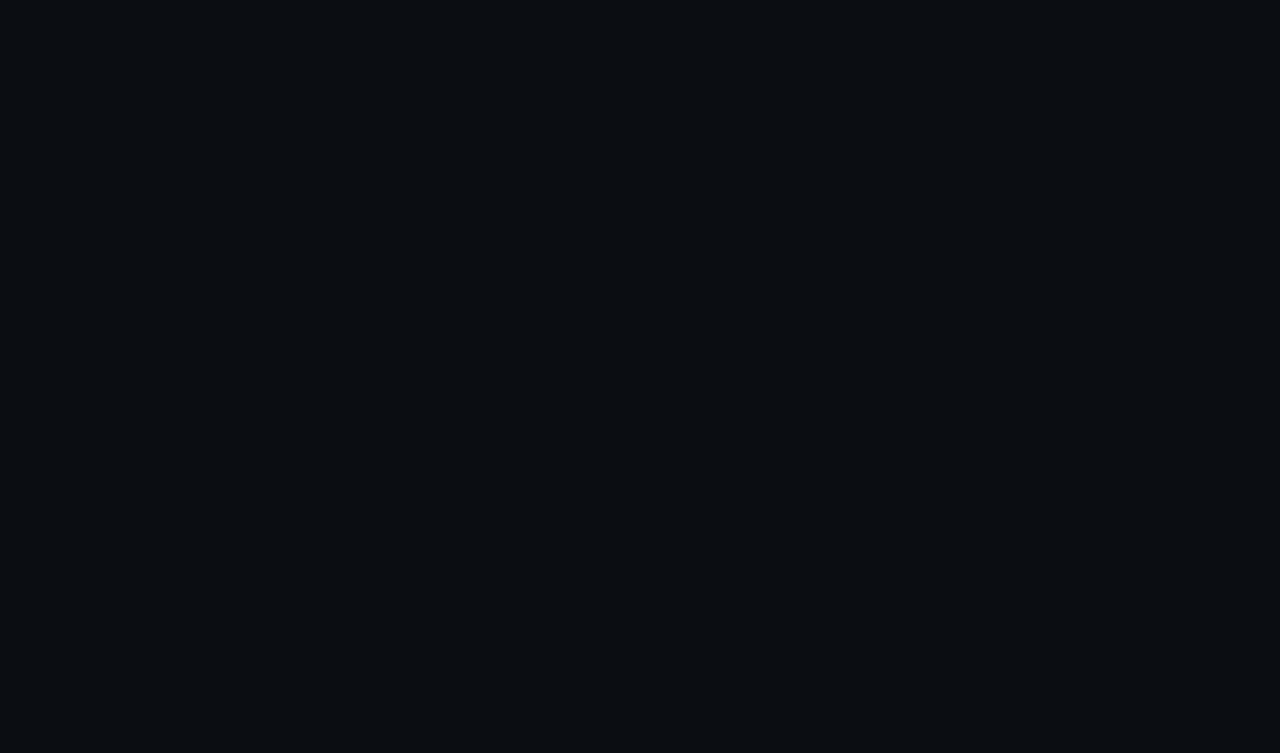
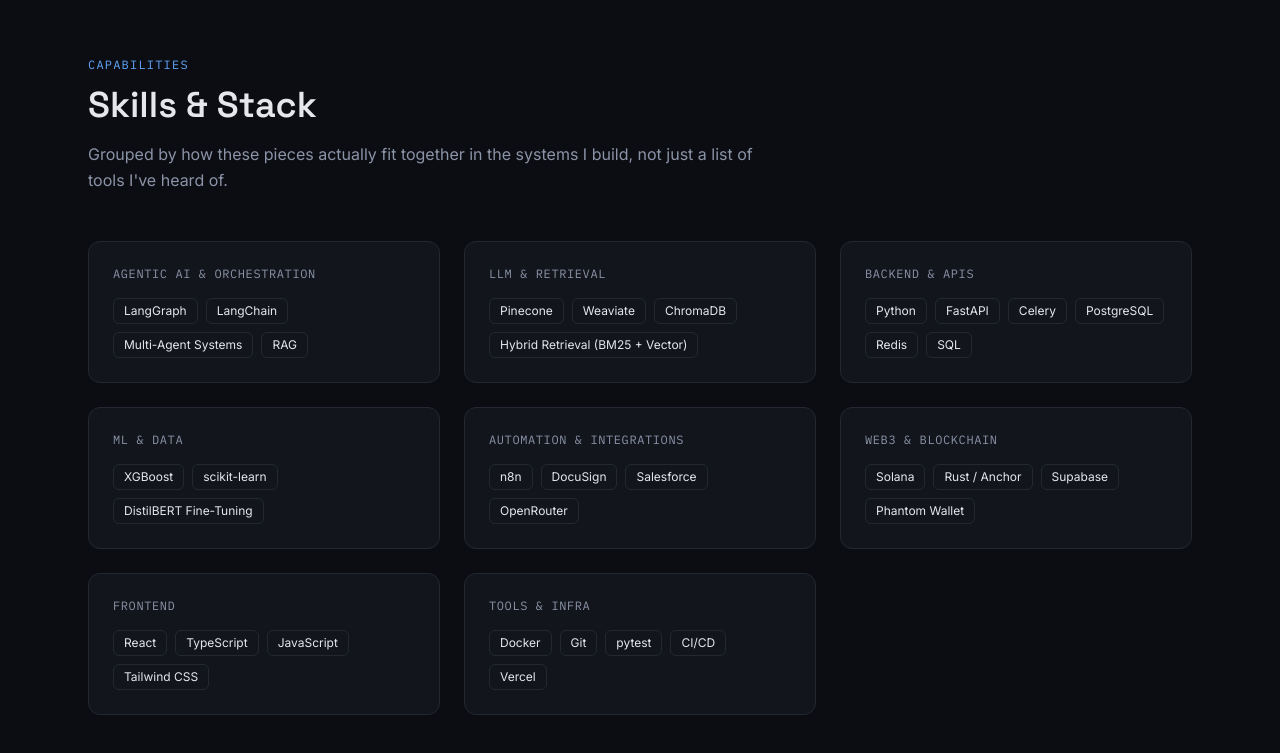
Before and after one commit to Muhammad-Aashir-web/Aashir-Portfolio, a Next.js app: page / in a window 1280 px wide. Shown: the part 1363-2116 px from the top of the page. Before the commit the page ends 1324 px from the top, so only its background shows below. Built offline with nearby package versions, Linux system fonts and the light colour scheme.

Commit message:
feat: add Skills section grouped by category

```diff
--- a/src/app/page.tsx
+++ b/src/app/page.tsx
@@ -1,11 +1,13 @@
 import Hero from "@/components/sections/Hero";
 import Projects from "@/components/sections/Projects";
+import Skills from "@/components/sections/Skills";
 
 export default function Home() {
   return (
     <main className="flex min-h-screen flex-col">
       <Hero />
       <Projects />
+      <Skills />
     </main>
   );
 }
--- /dev/null
+++ b/src/components/sections/Skills.tsx
@@ -0,0 +1,43 @@
+import { skillCategories } from "@/data/skills";
+
+export default function Skills() {
+  return (
+    <section id="skills" className="mx-auto w-full max-w-6xl px-6 py-24">
+      <div className="max-w-2xl">
+        <p className="font-mono text-xs uppercase tracking-widest text-accent-bright">
+          Capabilities
+        </p>
+        <h2 className="mt-3 font-display text-3xl font-semibold text-fg sm:text-4xl">
+          Skills &amp; Stack
+        </h2>
+        <p className="mt-4 text-base leading-relaxed text-fg-muted">
+          Grouped by how these pieces actually fit together in the systems I
+          build, not just a list of tools I&apos;ve heard of.
+        </p>
+      </div>
+
+      <div className="mt-12 grid grid-cols-1 gap-6 sm:grid-cols-2 lg:grid-cols-3">
+        {skillCategories.map((group) => (
+          <div
+            key={group.category}
+            className="rounded-xl border border-border bg-surface p-6"
+          >
+            <h3 className="font-mono text-xs uppercase tracking-wider text-fg-muted">
+              {group.category}
+            </h3>
+            <div className="mt-4 flex flex-wrap gap-2">
+              {group.skills.map((skill) => (
+                <span
+                  key={skill}
+                  className="rounded-md border border-border px-2.5 py-1 text-xs text-fg"
+                >
+                  {skill}
+                </span>
+              ))}
+            </div>
+          </div>
+        ))}
+      </div>
+    </section>
+  );
+}
--- /dev/null
+++ b/src/data/skills.ts
@@ -0,0 +1,39 @@
+export type SkillCategory = {
+  category: string;
+  skills: string[];
+};
+
+export const skillCategories: SkillCategory[] = [
+  {
+    category: "Agentic AI & Orchestration",
+    skills: ["LangGraph", "LangChain", "Multi-Agent Systems", "RAG"],
+  },
+  {
+    category: "LLM & Retrieval",
+    skills: ["Pinecone", "Weaviate", "ChromaDB", "Hybrid Retrieval (BM25 + Vector)"],
+  },
+  {
+    category: "Backend & APIs",
+    skills: ["Python", "FastAPI", "Celery", "PostgreSQL", "Redis", "SQL"],
+  },
+  {
+    category: "ML & Data",
+    skills: ["XGBoost", "scikit-learn", "DistilBERT Fine-Tuning"],
+  },
+  {
+    category: "Automation & Integrations",
+    skills: ["n8n", "DocuSign", "Salesforce", "OpenRouter"],
+  },
+  {
+    category: "Web3 & Blockchain",
+    skills: ["Solana", "Rust / Anchor", "Supabase", "Phantom Wallet"],
+  },
+  {
+    category: "Frontend",
+    skills: ["React", "TypeScript", "JavaScript", "Tailwind CSS"],
+  },
+  {
+    category: "Tools & Infra",
+    skills: ["Docker", "Git", "pytest", "CI/CD", "Vercel"],
+  },
+];
```
